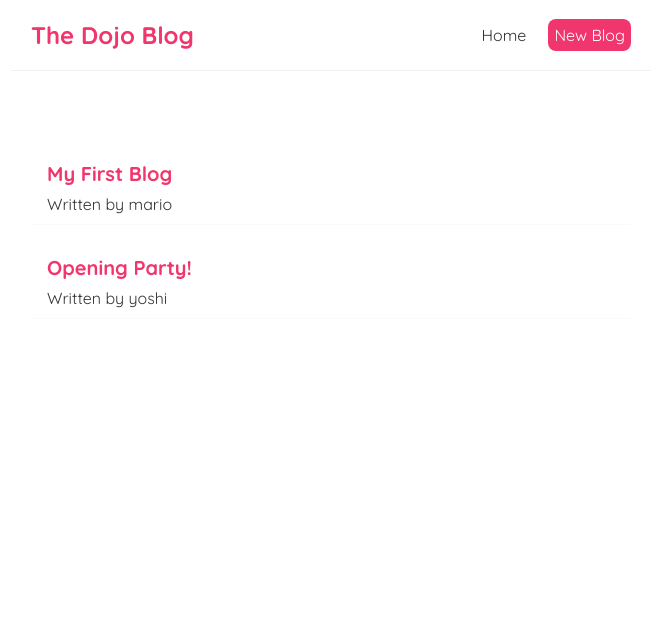
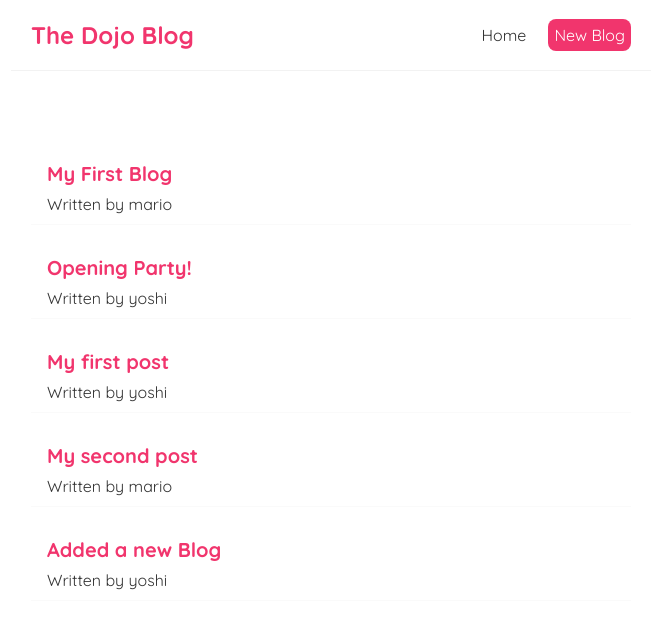
Before and after one commit to mjriyanto/dojo-blog, a React (Create React App) app: page / in a window 1280 px wide. Shown: the top 628 px of the page, without its empty margins (309-971 px from the left). Built offline with nearby package versions, Linux system fonts and the light colour scheme; data requests are answered from the project's data file; the HTML template or start-up script is replaced by a standard one.

Commit message:
Create a POST request, redirecting page using history

```diff
--- a/data/db.json
+++ b/data/db.json
@@ -11,6 +11,24 @@
       "body": "Why we do use it? \n It is a long established fact that a render will be distracted",
       "author": "yoshi",
       "id": 2
+    },
+    {
+      "title": "My first post",
+      "body": "First POST request to the JSON Server",
+      "author": "yoshi",
+      "id": 3
+    },
+    {
+      "title": "My second post",
+      "body": "Testing for the disabled button for Add blog button",
+      "author": "mario",
+      "id": 4
+    },
+    {
+      "title": "Added a new Blog",
+      "body": "Adding new Blog",
+      "author": "yoshi",
+      "id": 5
     }
   ]
 }
--- a/src/Create.js
+++ b/src/Create.js
@@ -1,17 +1,28 @@
 import { useState } from 'react';
+import { useHistory } from 'react-router-dom';
 
 const Create = () => {
   const [title, setTitle] = useState('');
   const [body, setBody] = useState('');
   const [author, setAuthor] = useState('mario');
+  const [loading, setLoading] = useState(false);
+  const history = useHistory();
 
   const handleSubmit = (e) => {
-    e.preventDefault()
+    e.preventDefault();
     const blog = { title, body, author };
 
-    console.log(e);
-    console.log(blog);
-  }
+    setLoading(true);
+    fetch('http://localhost:8000/blogs', {
+      method: 'POST',
+      headers: { 'Content-Type': 'application/json' },
+      body: JSON.stringify(blog),
+    }).then(() => {
+      console.log('New Blog added');
+      setLoading(false);
+      history.push('/');
+    });
+  };
 
   return (
     <div className="create">
@@ -35,7 +46,8 @@ const Create = () => {
           <option value="mario">Mario</option>
           <option value="yoshi">Yoshi</option>
         </select>
-        <button>Add blog</button>
+        {!loading && <button>Add blog</button>}
+        {loading && <button disabled>Adding blog...</button>}
       </form>
     </div>
   );
```
Also changed, not shown: 1 other file (tests, documents, lock files or other folders).
